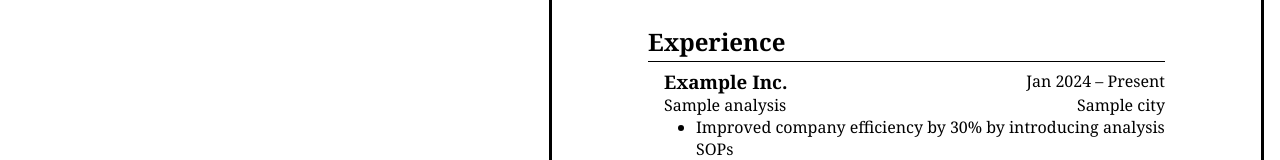
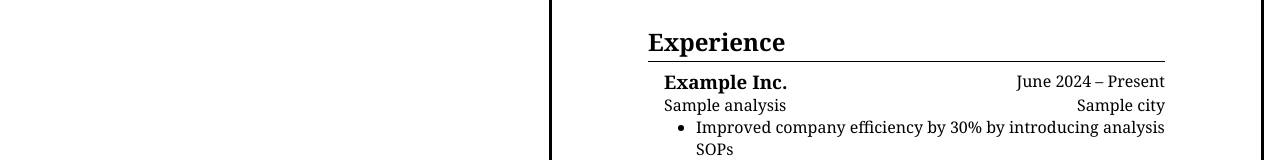
Before and after one commit to Sveldevorls/resume-builder, a React (Vite) app: page / in a window 1280 px wide. Shown: the part 312-472 px from the top of the page. Built offline with nearby package versions, Linux system fonts and the light colour scheme.

Commit message:
Update resume format to separate year and month as individual keys

```diff
--- a/src/components/CV/Education.jsx
+++ b/src/components/CV/Education.jsx
@@ -10,17 +10,16 @@ export default function Education({ education }) {
 }
 
 function generateEducationDiv(education) {
-    const startDate = new Date(education.start);
-    const endDate = new Date(education.end);
+    const now = new Date();
     const months = ["Jan", "Feb", "Mar", "Apr", "May", "June", "July", "Aug", "Sep", "Oct", "Nov", "Dec"];
 
     return (
         <div className="content" key={education.id}>
             <div className="row">
                 <h3>{education.school}</h3>
-                {new Date() > endDate ?
-                    <span>{months[startDate.getMonth()]} {startDate.getFullYear()} – {months[endDate.getMonth()]} {endDate.getFullYear()}</span> :
-                    <span>Expected graduation: {months[endDate.getMonth()]} {endDate.getFullYear()}</span>}
+                {education.endYear > now.getFullYear() || (education.endYear == now.getFullYear && education.endMonth - 1 > now.getMonth) ?
+                    <span>Expected graduation: {months[education.endMonth]} {education.endYear}</span> :
+                    <span>{months[education.startMonth - 1]} {education.startYear} – {months[education.endMonth - 1]} {education.endYear}</span>}
             </div>
             <div className="row">
                 <span>{education.degree}</span>
--- a/src/components/CV/Experience.jsx
+++ b/src/components/CV/Experience.jsx
@@ -10,17 +10,15 @@ export default function Experience({ experience }) {
 }
 
 function generateExperienceDiv(experience) {
-    const startDate = new Date(experience.start);
-    const endDate = experience.end == "Present" ? "Present" : new Date(experience.end);
     const months = ["Jan", "Feb", "Mar", "Apr", "May", "June", "July", "Aug", "Sep", "Oct", "Nov", "Dec"];
 
     return (
         <div className="content" key={experience.id}>
             <div className="row">
                 <h3>{experience.company}</h3>
-                {endDate == "Present" ?
-                    <span>{months[startDate.getMonth()]} {startDate.getFullYear()} – {endDate}</span> :
-                    <span>{months[startDate.getMonth()]} {startDate.getFullYear()} – {months[endDate.getMonth()]} {endDate.getFullYear()}</span>}
+                {experience.isCurrentlyEmployed ?
+                    <span>{months[experience.startMonth - 1]} {experience.startYear} – Present</span> :
+                    <span>{months[experience.startMonth - 1]} {experience.startYear} – {months[experience.endMonth - 1]} {experience.endYear}</span>}
             </div>
             <div className="row">
                 <span>{experience.title}</span>
--- a/src/components/DefaultResume.jsx
+++ b/src/components/DefaultResume.jsx
@@ -11,8 +11,10 @@ export const defaultEducation = [
         "school": "University of Sample Text",
         "location": "Sample city",
         "degree": "Bachelor of Arts in Examplology",
-        "start": "2018-06",
-        "end": "2022-06",
+        "startMonth": 6,
+        "startYear": 2018,
+        "endMonth": 6,
+        "endYear": 2022,
         "extraInfo": [
             {
                 "id": crypto.randomUUID(),
@@ -28,8 +30,11 @@ export const defaultExperience = [
         "company": "Example Inc.",
         "location": "Sample city",
         "title": "Sample analysis",
-        "start": "2024",
-        "end": "Present",
+        "startMonth": 6,
+        "startYear": 2024,
+        "endMonth": null,
+        "endYear": null,
+        "isCurrentlyEmployed": true,
         "extraInfo": [
             {
                 "id": crypto.randomUUID(),
@@ -43,8 +48,11 @@ export const defaultExperience = [
         "company": "Lipsum",
         "location": "Sample city",
         "title": "Sample tester",
-        "start": "2022-06",
-        "end": "2023-12",
+        "startMonth": 6,
+        "startYear": 2022,
+        "endMonth": 12,
+        "endYear": 2023,
+        "isCurrentlyEmployed": false,
         "extraInfo": [
             {
                 "id": crypto.randomUUID(),
```
